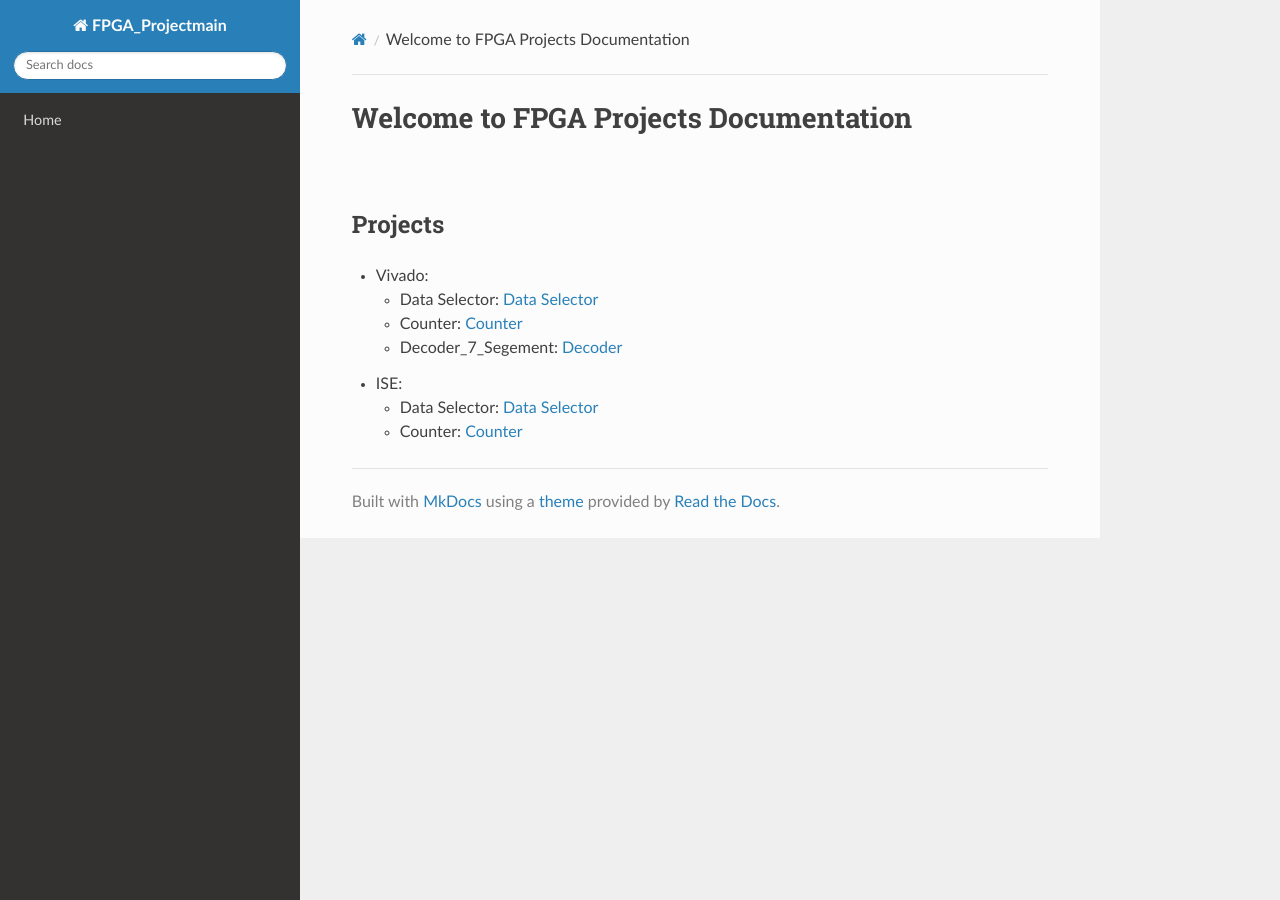
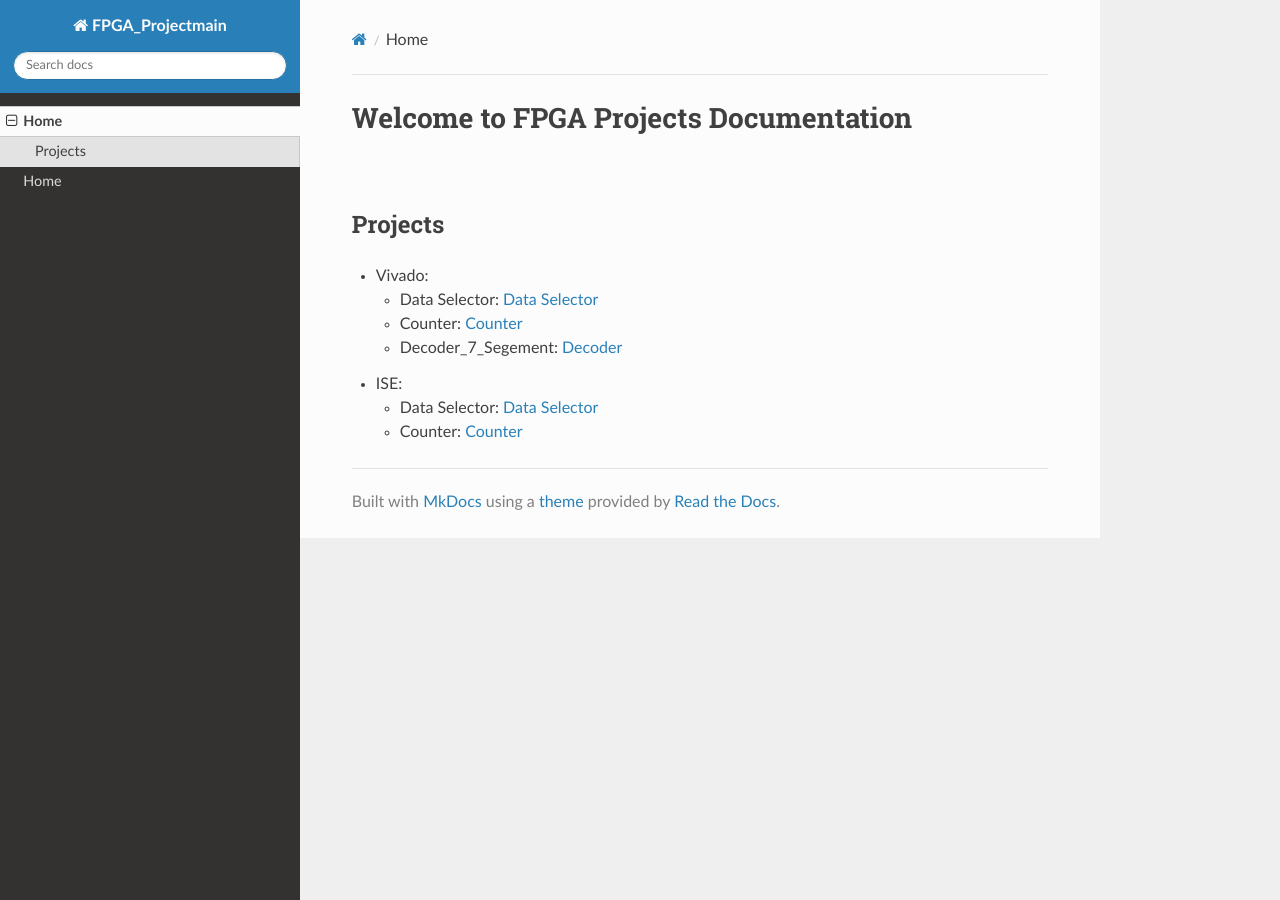
Before and after one commit to jomidokunMain/FPGA-Projectsmain, an MkDocs documentation site: the page built from docs/index.md, in a window 1280 px wide. Built offline with MkDocs 1.6.1, drawn with Linux system fonts in a browser that asks for light colours; nearby versions of some CDN libraries; some of the changed lines change nothing that is shown.

Commit message:
updatess

```diff
--- a/mkdocs.yml
+++ b/mkdocs.yml
@@ -1,7 +1,8 @@
 site_name: FPGA_Projectmain
 site_url: https://github.com/jomidokunMain/FPGA_Projectmain.git
 nav:
-    - Home: /home/jesudara/Desktop/FPGA_Project/FPGA_Projectmain/index.md
+    - Home: index.md
+    - Home: about.md
 
 
 
```
